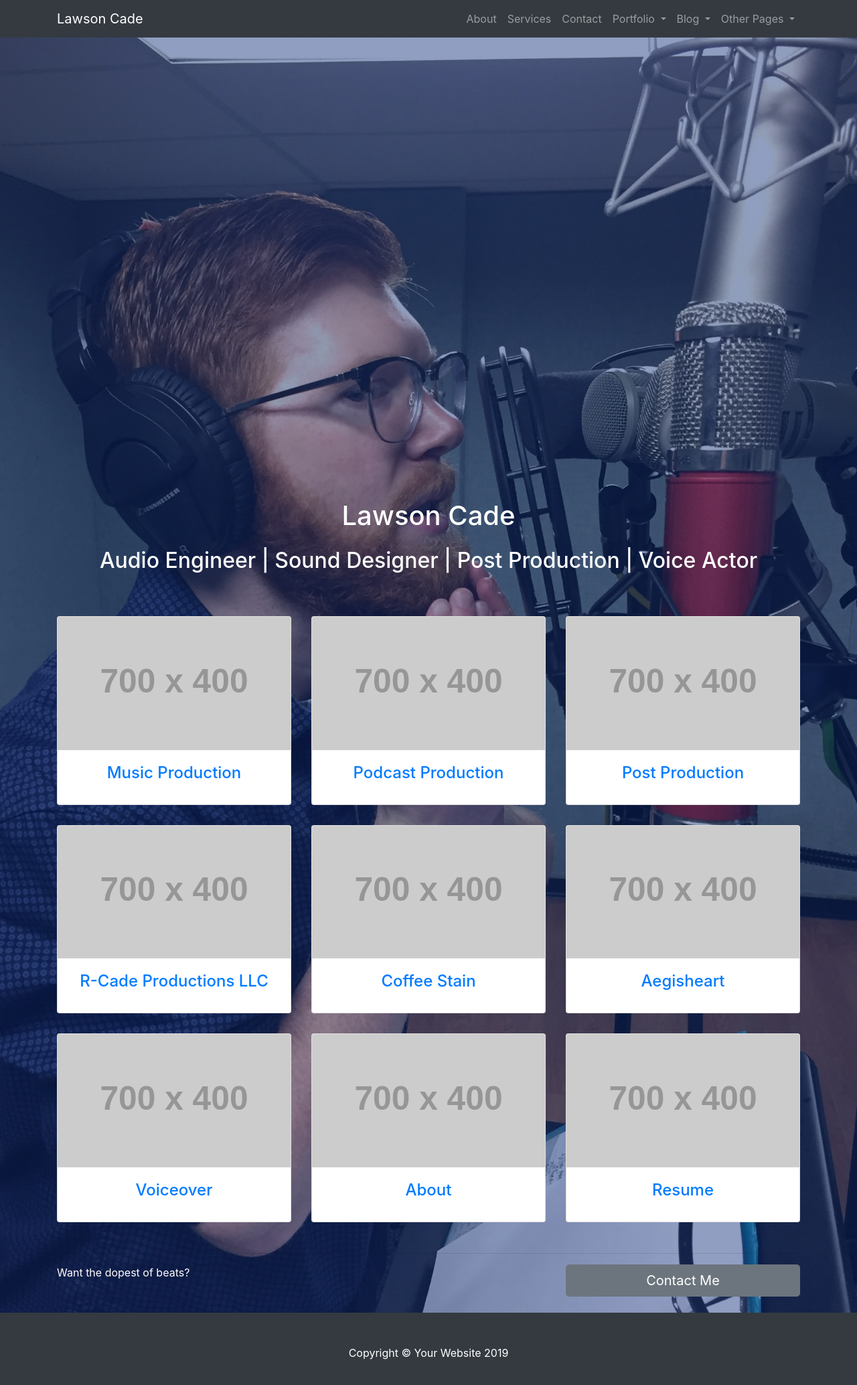
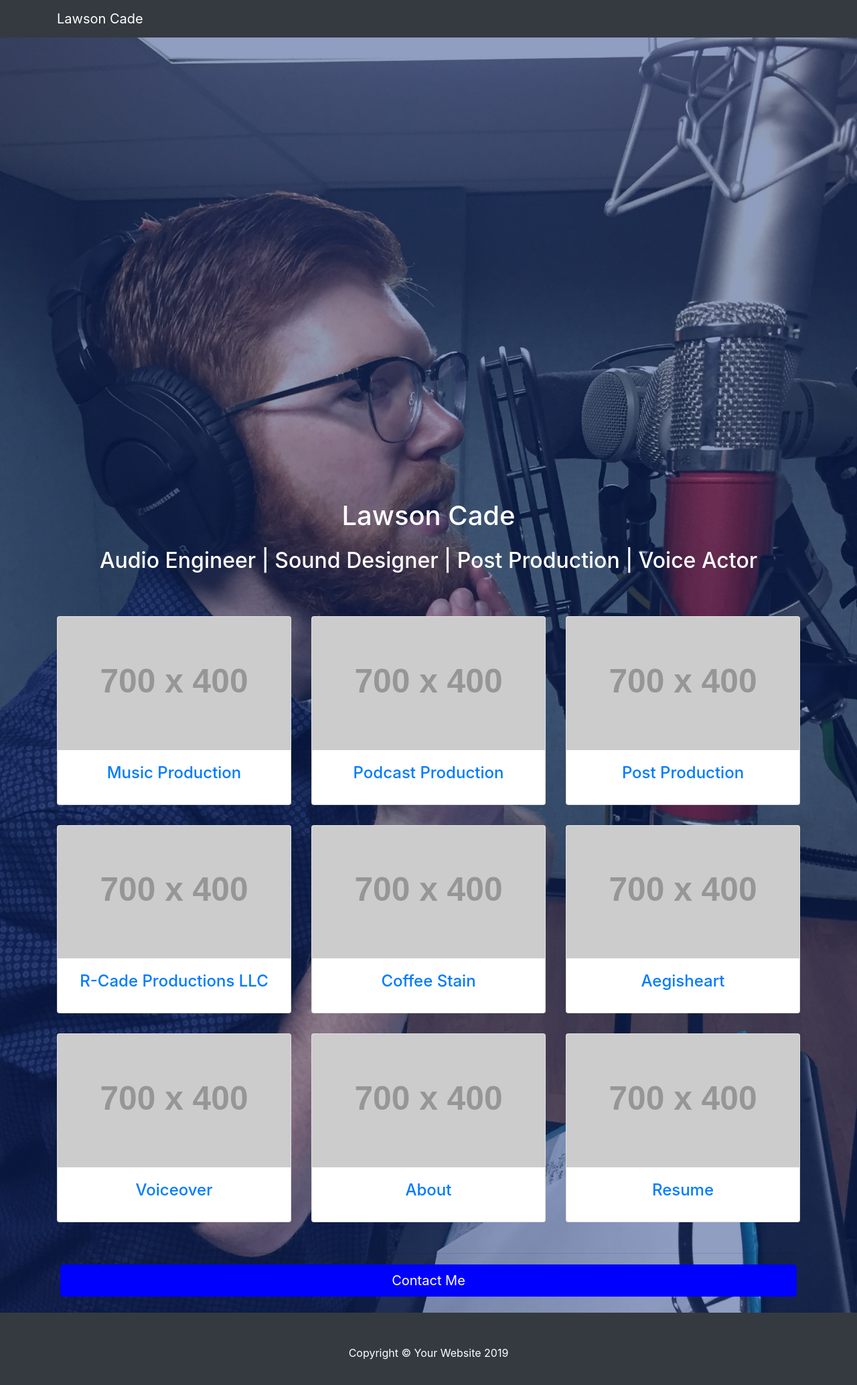
Before and after one commit to alexbow/lawsonsWebsite2.0, a website: page index.html in a window 1280 px wide. Shown: the whole page at 67% size. Drawn offline with Linux system fonts and the light colour scheme; placeholder pictures from the web are drawn by us.

Commit message:
Remove hamburger menu and modify contact me button css

```diff
--- a/css/modern-business.css
+++ b/css/modern-business.css
@@ -41,3 +41,10 @@ body {
 .card-title{
   text-align: center;
 }
+
+#contactMe{
+  background-color: blue;
+  margin-left: 1.75%;
+  margin-right: 1.75%;
+  border-color: blue;
+}
--- a/index.html
+++ b/index.html
@@ -23,56 +23,6 @@
   <nav class="navbar fixed-top navbar-expand-lg navbar-dark bg-dark fixed-top">
     <div class="container">
       <a class="navbar-brand" href="index.html">Lawson Cade</a>
-      <button class="navbar-toggler navbar-toggler-right" type="button" data-toggle="collapse" data-target="#navbarResponsive" aria-controls="navbarResponsive" aria-expanded="false" aria-label="Toggle navigation">
-        <span class="navbar-toggler-icon"></span>
-      </button>
-      <div class="collapse navbar-collapse" id="navbarResponsive">
-        <ul class="navbar-nav ml-auto">
-          <li class="nav-item">
-            <a class="nav-link" href="about.html">About</a>
-          </li>
-          <li class="nav-item">
-            <a class="nav-link" href="services.html">Services</a>
-          </li>
-          <li class="nav-item">
-            <a class="nav-link" href="contact.html">Contact</a>
-          </li>
-          <li class="nav-item dropdown">
-            <a class="nav-link dropdown-toggle" href="#" id="navbarDropdownPortfolio" data-toggle="dropdown" aria-haspopup="true" aria-expanded="false">
-              Portfolio
-            </a>
-            <div class="dropdown-menu dropdown-menu-right" aria-labelledby="navbarDropdownPortfolio">
-              <a class="dropdown-item" href="portfolio-1-col.html">1 Column Portfolio</a>
-              <a class="dropdown-item" href="portfolio-2-col.html">2 Column Portfolio</a>
-              <a class="dropdown-item" href="portfolio-3-col.html">3 Column Portfolio</a>
-              <a class="dropdown-item" href="portfolio-4-col.html">4 Column Portfolio</a>
-              <a class="dropdown-item" href="portfolio-item.html">Single Portfolio Item</a>
-            </div>
-          </li>
-          <li class="nav-item dropdown">
-            <a class="nav-link dropdown-toggle" href="#" id="navbarDropdownBlog" data-toggle="dropdown" aria-haspopup="true" aria-expanded="false">
-              Blog
-            </a>
-            <div class="dropdown-menu dropdown-menu-right" aria-labelledby="navbarDropdownBlog">
-              <a class="dropdown-item" href="blog-home-1.html">Blog Home 1</a>
-              <a class="dropdown-item" href="blog-home-2.html">Blog Home 2</a>
-              <a class="dropdown-item" href="blog-post.html">Blog Post</a>
-            </div>
-          </li>
-          <li class="nav-item dropdown">
-            <a class="nav-link dropdown-toggle" href="#" id="navbarDropdownBlog" data-toggle="dropdown" aria-haspopup="true" aria-expanded="false">
-              Other Pages
-            </a>
-            <div class="dropdown-menu dropdown-menu-right" aria-labelledby="navbarDropdownBlog">
-              <a class="dropdown-item" href="full-width.html">Full Width Page</a>
-              <a class="dropdown-item" href="sidebar.html">Sidebar Page</a>
-              <a class="dropdown-item" href="faq.html">FAQ</a>
-              <a class="dropdown-item" href="404.html">404</a>
-              <a class="dropdown-item" href="pricing.html">Pricing Table</a>
-            </div>
-          </li>
-        </ul>
-      </div>
     </div>
   </nav>
 
@@ -188,12 +138,7 @@
 
     <!-- Call to Action Section -->
     <div class="row mb-4">
-      <div class="col-md-8">
-        <p>Want the dopest of beats?</p>
-      </div>
-      <div class="col-md-4">
-        <a class="btn btn-lg btn-secondary btn-block" href="contact.html">Contact Me</a>
-      </div>
+        <a class="btn btn-lg btn-secondary btn-block" id="contactMe" href="contact.html">Contact Me</a>
     </div>
 
   </div>
```
